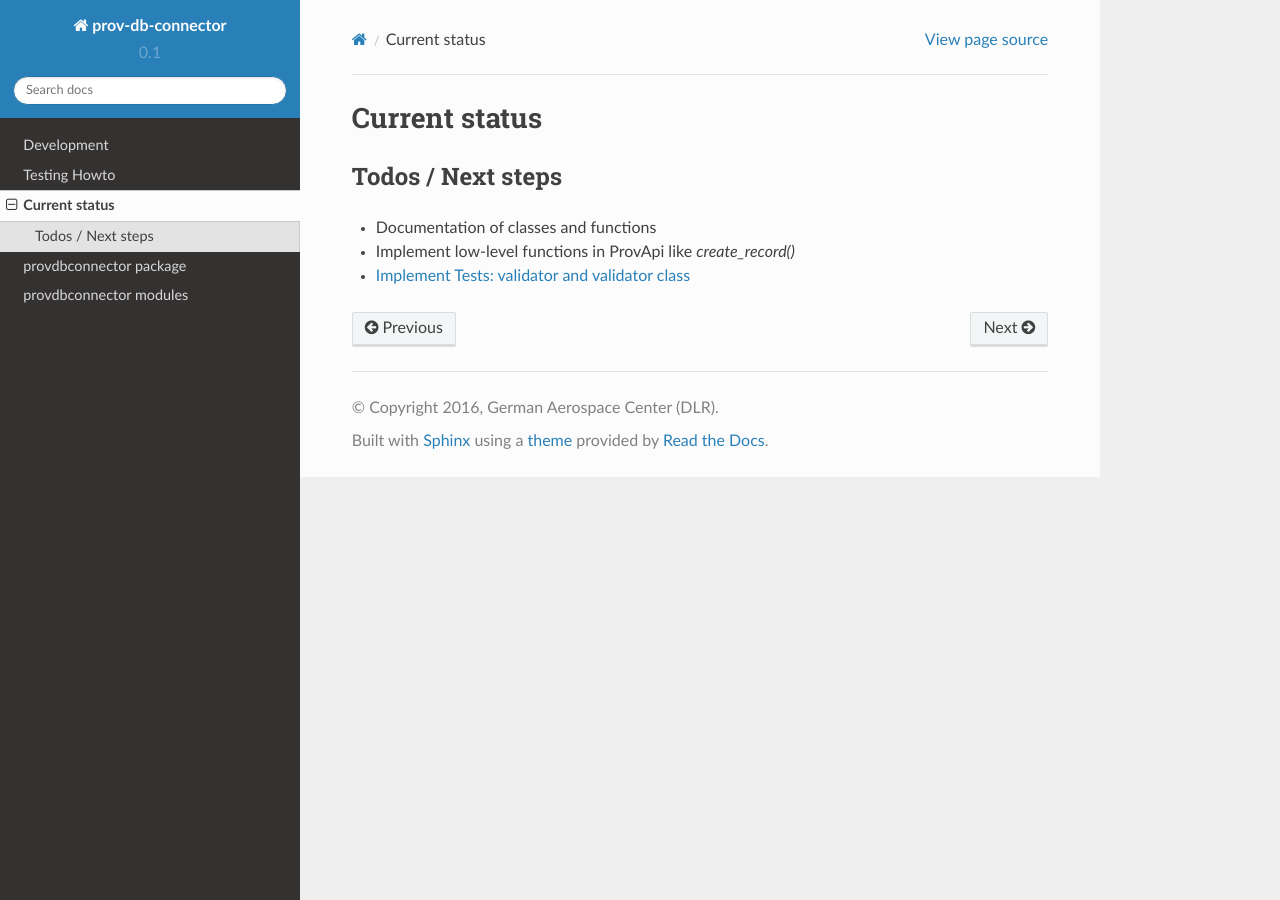
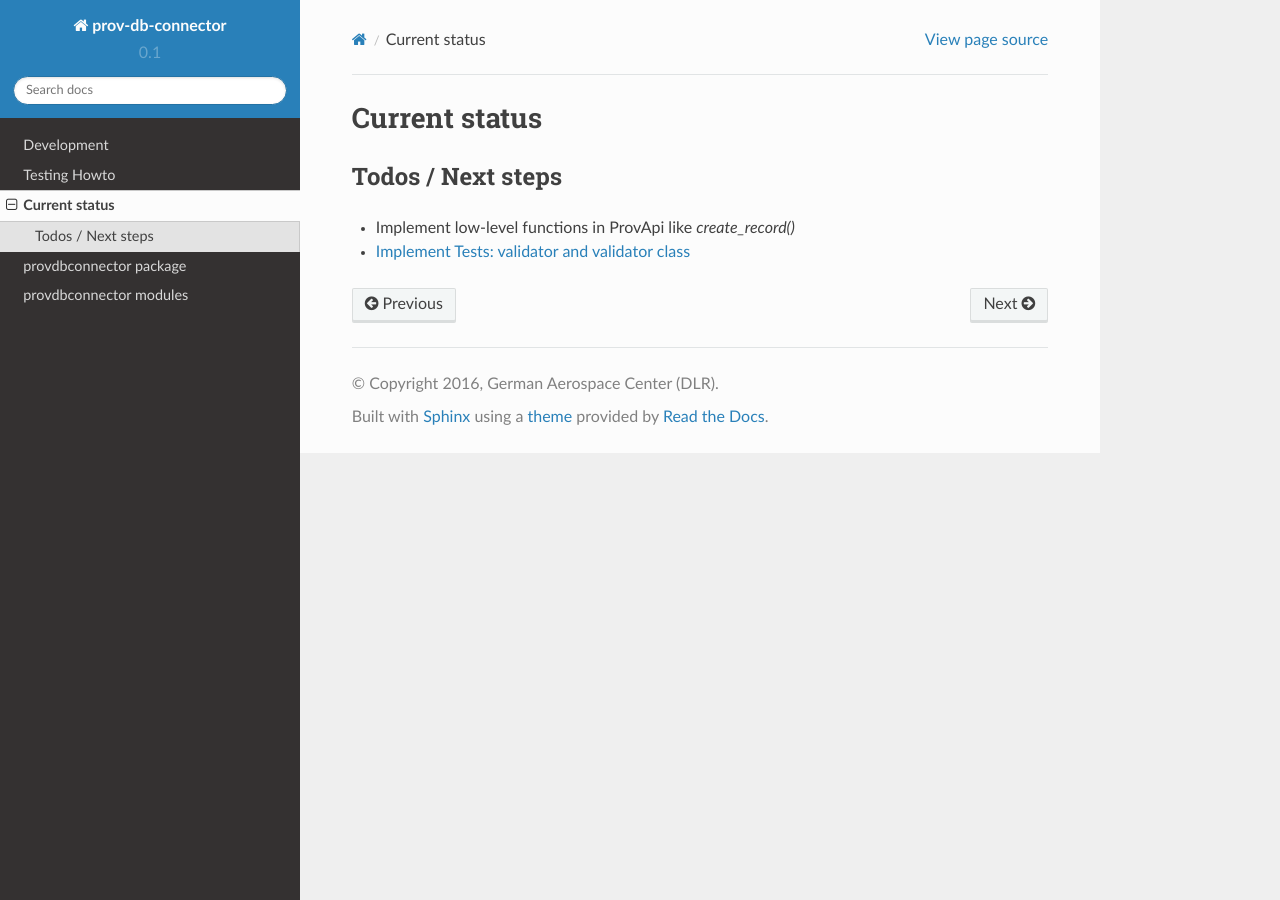
Before and after one commit to DLR-SC/prov-db-connector, a Sphinx documentation site: the page built from docs/status.rst, in a window 1280 px wide. Built offline with Sphinx 7.4.7 and the Read the Docs theme 2.0.0, drawn with Linux system fonts in a browser that asks for light colours; pages that are not in the unit, such as notebooks, are missing from menus.

Commit message:
- changed status

```diff
--- a/docs/status.rst
+++ b/docs/status.rst
@@ -4,6 +4,5 @@ Current status
 Todos / Next steps
 ------------------
 
-* Documentation of classes and functions
 * Implement low-level functions in ProvApi like *create_record()*
 * `Implement Tests: validator and validator class <https://github.com/DLR-SC/prov-db-connector/issues/1>`_
```
